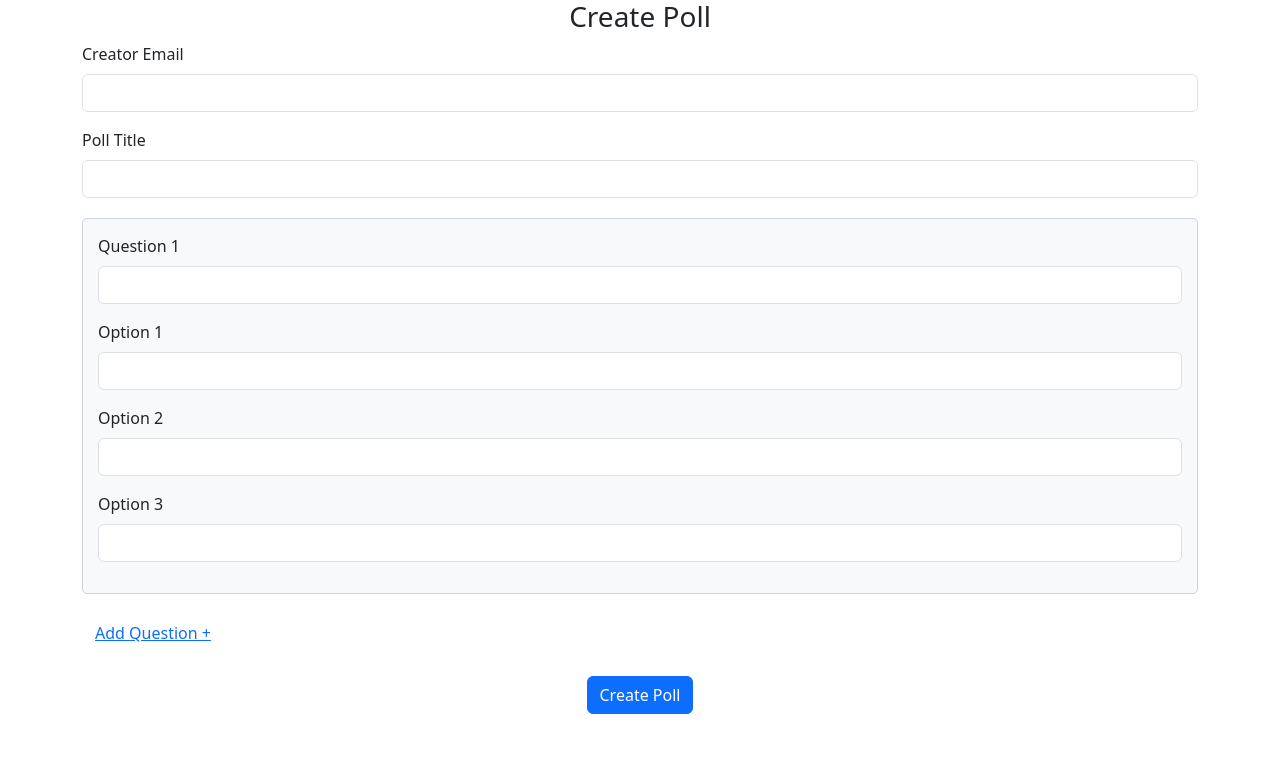
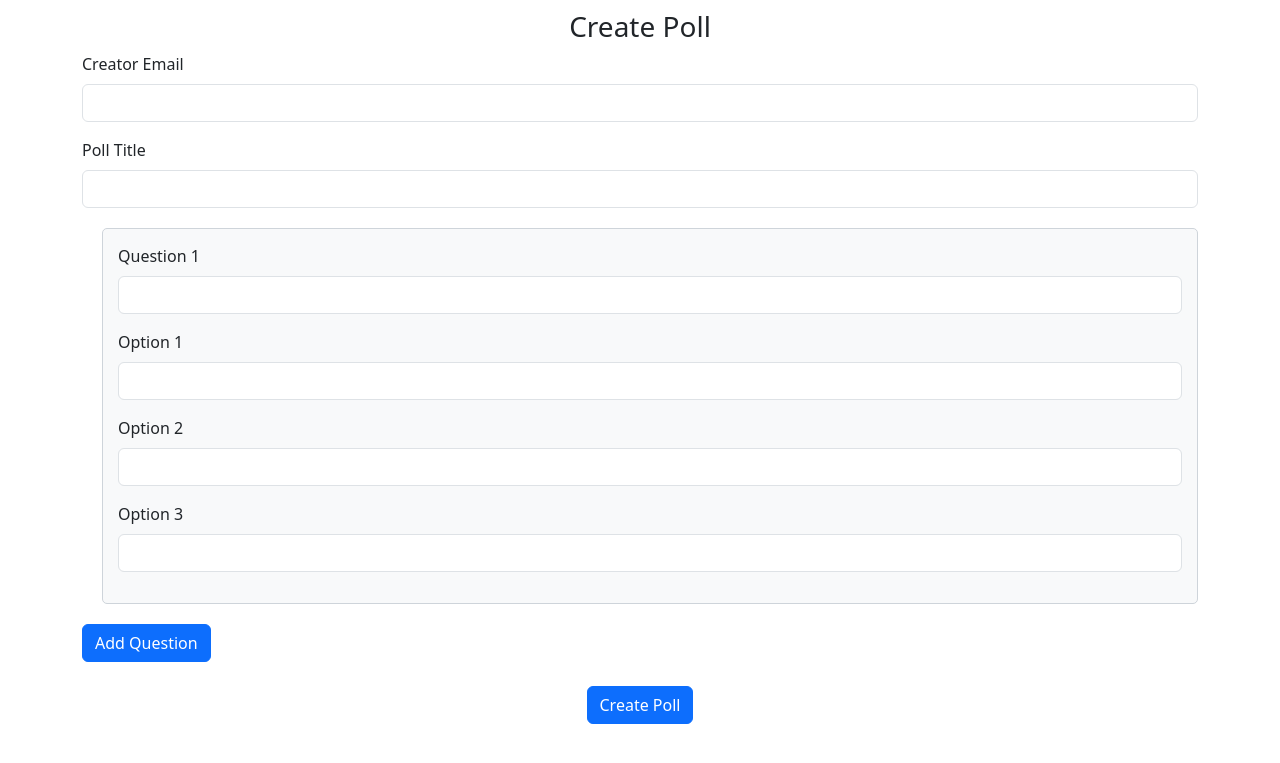
Before and after one commit to Ali-Raza-235/poll, a Django app: page / in a window 1280 px wide. Shown: the top 763 px of the page. Run offline with Django 5.2, Linux system fonts and the light colour scheme.

Commit message:
User Interface Improved

```diff
--- a/static/css/main.css
+++ b/static/css/main.css
@@ -1,9 +1,27 @@
+body {
+    padding: 10px 0;
+}
 .question-form {
+    position: relative;
     border: 1px solid #ced4da;
     padding: 15px;
     border-radius: 5px;
+    margin-left: 20px;
     margin-bottom: 20px;
     background-color: #f8f9fa;
+}
+
+.remove-question-btn {
+    position: absolute;
+    right: 10px;
+    top: 15px;
+    background: transparent;
+    border: none;
+    color: #dc3545;
+}
+
+.remove-question-btn i {
+    font-size: 1.2em;
 }
 
 .question-form .form-control {
--- a/static/javascript/main.js
+++ b/static/javascript/main.js
@@ -2,15 +2,20 @@ document.addEventListener('DOMContentLoaded', function() {
     const questionsContainer = document.getElementById('questions-container');
     const addQuestionBtn = document.getElementById('add-question-btn');
 
-    let questionIndex = 1; // Start from 1 because one form is already there
+    let questionIndex = 1;
 
     addQuestionBtn.addEventListener('click', function() {
         questionIndex++;
         const questionHTML = `
-            <div class="question-form">
-                <div class="mb-3">
-                    <label for="question_${questionIndex}" class="form-label">Question ${questionIndex}</label>
-                    <input type="text" class="form-control" id="question_${questionIndex}" name="questions[${questionIndex}][question]">
+            <div class="question-form border p-3 mb-3" id="question-form-${questionIndex}">
+                <div class="d-flex align-items-center mb-2">
+                    <div class="flex-grow-1">
+                        <label for="question_${questionIndex}" class="form-label">Question ${questionIndex}</label>
+                        <input type="text" class="form-control" id="question_${questionIndex}" name="questions[${questionIndex}][question]">
+                    </div>
+                    <button type="button" class="btn btn-danger btn-sm remove-question-btn ms-2">
+                        <i class="fas fa-trash-alt"></i>
+                    </button>
                 </div>
                 <div class="mb-3">
                     <label for="option1_${questionIndex}" class="form-label">Option 1</label>
@@ -27,5 +32,10 @@ document.addEventListener('DOMContentLoaded', function() {
             </div>
         `;
         questionsContainer.insertAdjacentHTML('beforeend', questionHTML);
+
+        const removeBtn = document.querySelector(`#question-form-${questionIndex} .remove-question-btn`);
+        removeBtn.addEventListener('click', function() {
+            this.closest('.question-form').remove();
+        });
     });
 });
--- a/templates/base.html
+++ b/templates/base.html
@@ -5,6 +5,8 @@
     <meta charset="UTF-8">
     <meta name="viewport" content="width=device-width, initial-scale=1.0">
     <link href="https://cdn.jsdelivr.net/npm/bootstrap@5.3.3/dist/css/bootstrap.min.css" rel="stylesheet" integrity="sha384-QWTKZyjpPEjISv5WaRU9OFeRpok6YctnYmDr5pNlyT2bRjXh0JMhjY6hW+ALEwIH" crossorigin="anonymous">
+    <link rel="stylesheet" href="https://cdnjs.cloudflare.com/ajax/libs/font-awesome/6.0.0-beta3/css/all.min.css">
+
     <link rel="stylesheet" href="{% static 'css/main.css' %}">
     <title>Poll App</title>
 </head>
--- a/templates/create_poll.html
+++ b/templates/create_poll.html
@@ -35,7 +35,7 @@
                 </div>
             </div>
         </div>
-        <button type="button" class="btn btn-link" id="add-question-btn">Add Question +</button> <br><br>
+        <button type="button" class="btn btn-primary" id="add-question-btn">Add Question</button> <br><br>
         <div class="text-center">
             <button type="submit" class="btn btn-primary">Create Poll</button>
         </div>
```
